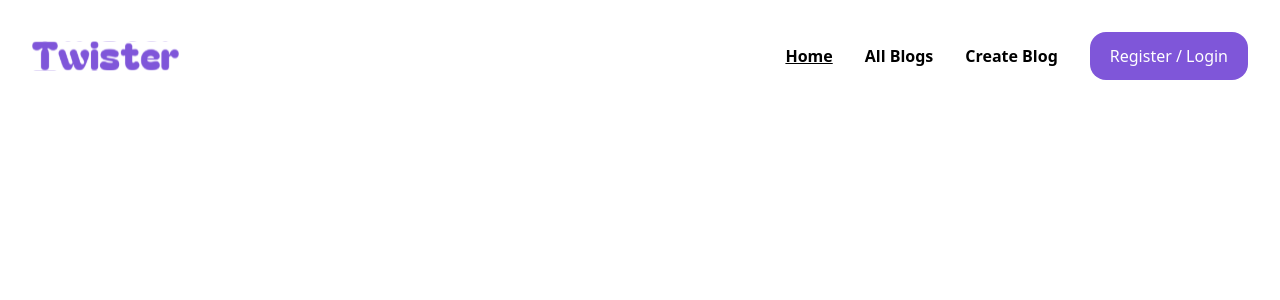
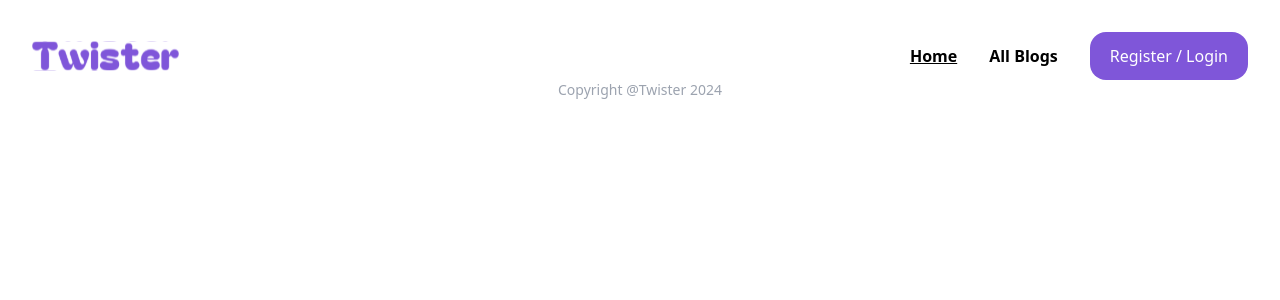
Before and after one commit to stechx1/twister-blog-app, a React (Vite) app: page / in a window 1280 px wide. Shown: the top 300 px of the page. Built offline with nearby package versions, Linux system fonts and the light colour scheme.

Commit message:
added footer

```diff
--- a/src/App.jsx
+++ b/src/App.jsx
@@ -1,10 +1,12 @@
 import './App.css';
-import { Navbar } from './components';
+import { Navbar, Footer } from './components';
 
 function App() {
   return (
     <>
       <Navbar />
+
+      <Footer />
     </>
   );
 }
--- a/src/components/Footer/Footer.jsx
+++ b/src/components/Footer/Footer.jsx
@@ -1,3 +1,7 @@
 export const Footer = () => {
-  return <div>Footer</div>;
+  return (
+    <div className='text-gray-400 text-sm text-center'>
+      <p>Copyright @Twister 2024</p>
+    </div>
+  );
 };
--- a/src/components/Footer/index.js
+++ b/src/components/Footer/index.js
@@ -0,0 +1 @@
+export * from './Footer';
--- a/src/components/Navbar/Navbar.jsx
+++ b/src/components/Navbar/Navbar.jsx
@@ -5,7 +5,7 @@ import { Button } from '../Button';
 
 export const Navbar = () => {
   const [authStatus] = useState(false);
-  const navItems = authStatus
+  const navItems = !authStatus
     ? [
         { name: 'Home', url: '/', active: true },
         { name: 'All Blogs', url: '/all-blogs', active: false },
```
